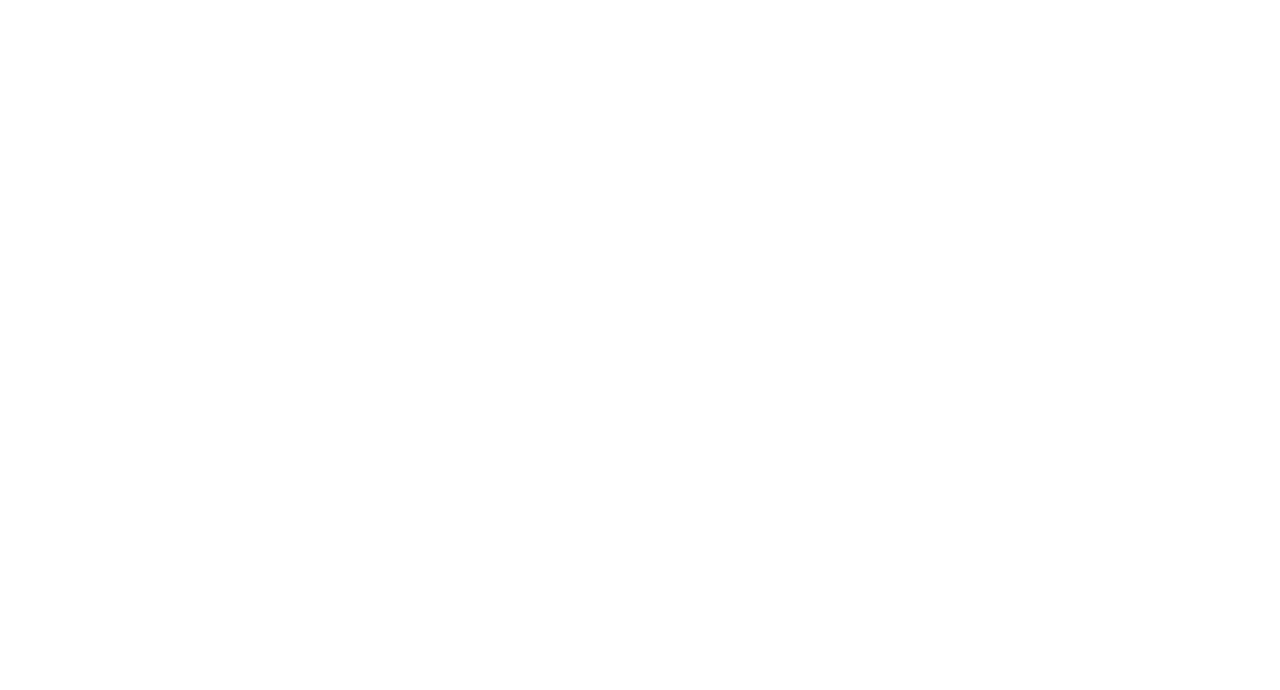
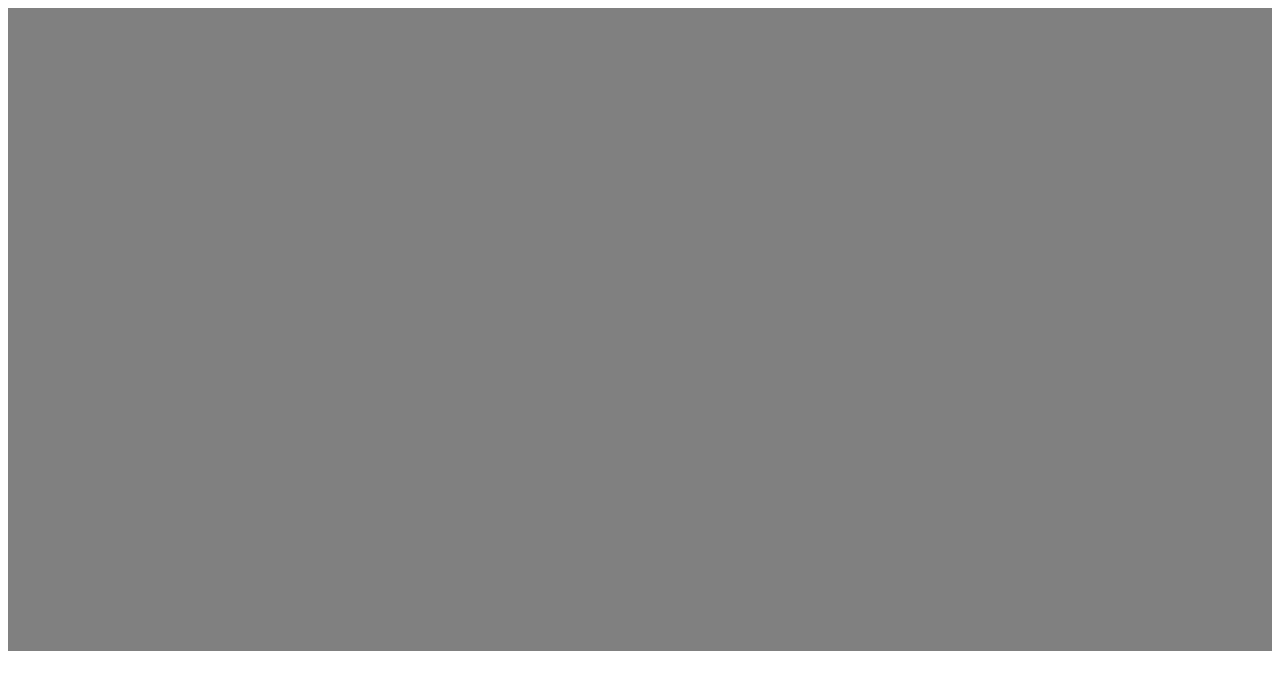
Before and after one commit to catkitty12021/game-9017905, a plain HTML site: page index.html in a window 1280 px wide. Drawn offline with Linux system fonts and the light colour scheme.

Commit message:
Update index.html

```diff
--- a/index.html
+++ b/index.html
@@ -3,9 +3,11 @@
 	<head>
 		<title>9017905</title>
 		<style>
-			background-color: gray;
-			width: calc(100vw - 16px);
-			height: calc((100vh - 16px)*0.82);
+			div#game_container {
+				background-color: gray;
+				width: calc(100vw - 16px);
+				height: calc((100vh - 16px)*0.82);
+			}
 		</style>
 	</head>
 	<body>
```
